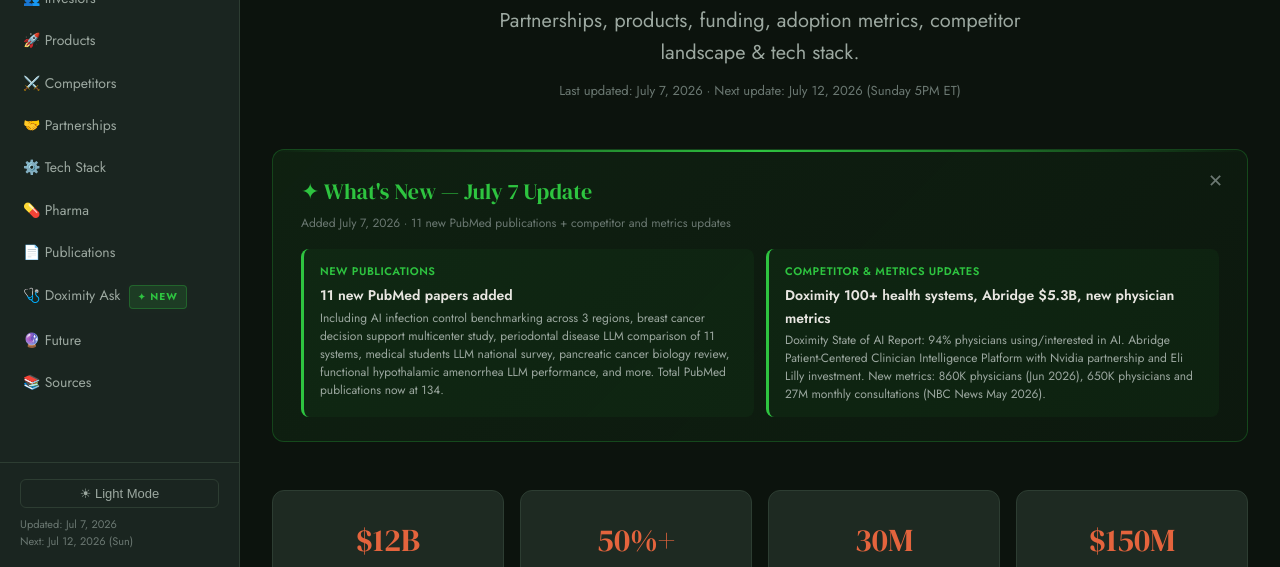
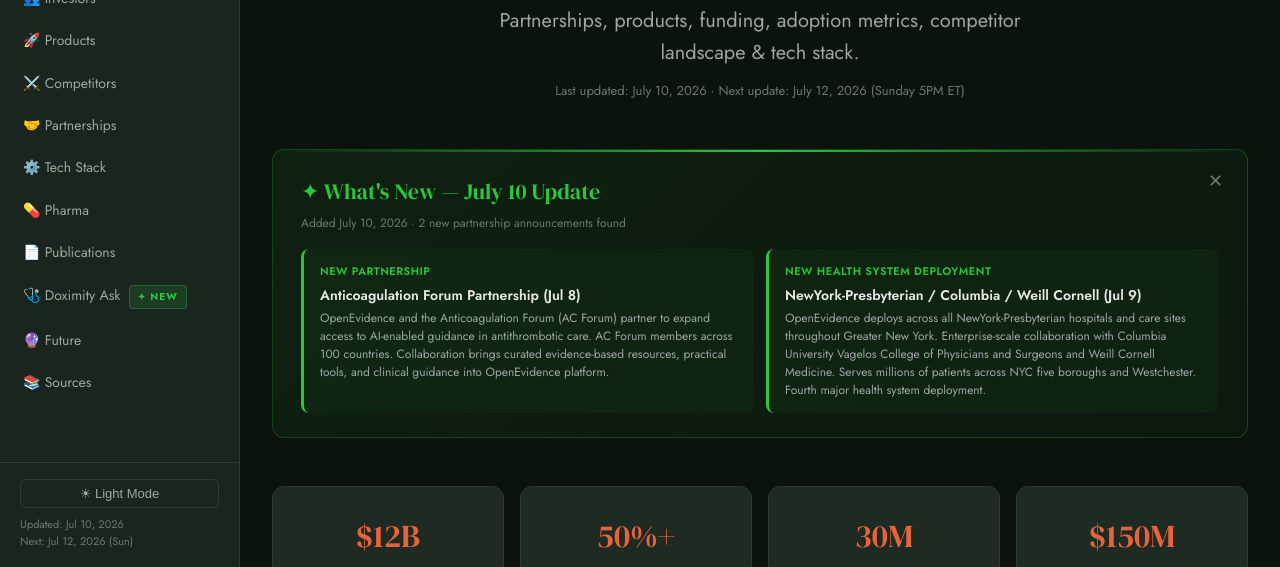
Before and after one commit to vivmuk/OpenEvidence, a website: page index.html in a window 1280 px wide. Shown: the part 233-800 px from the top of the page. Drawn offline with nearby package versions, Linux system fonts and the light colour scheme.

Commit message:
Daily check: new announcements found [Jul 8, Jul 9 2026]

```diff
--- a/index.html
+++ b/index.html
@@ -645,7 +645,7 @@ footer p { font-size: 13px; color: var(--oe-text-muted); }
   </div>
   <div class="sidebar-footer">
     <button class="theme-toggle" onclick="toggleTheme()">☀ Light Mode</button>
-    <div class="updated-info">Updated: Jul 7, 2026<br>Next: Jul 12, 2026 (Sun)</div>
+    <div class="updated-info">Updated: Jul 10, 2026<br>Next: Jul 12, 2026 (Sun)</div>
   </div>
 </div>
 
@@ -656,25 +656,25 @@ footer p { font-size: 13px; color: var(--oe-text-muted); }
   <h1>Open<span class="accent">Evidence</span> Insights</h1>
   <p>Comprehensive tracking of the fastest-growing medical AI platform in history.</p>
   <p>Partnerships, products, funding, adoption metrics, competitor landscape & tech stack.</p>
-  <p class="updated">Last updated: July 7, 2026 · Next update: July 12, 2026 (Sunday 5PM ET)</p>
+  <p class="updated">Last updated: July 10, 2026 · Next update: July 12, 2026 (Sunday 5PM ET)</p>
 </div>
 
 <!-- WHATS NEW BANNER -->
 <div class="container">
   <div class="whats-new" id="whatsNew">
     <button class="wn-dismiss" onclick="document.getElementById('whatsNew').style.display='none'">✕</button>
-    <h3>✦ What's New — July 7 Update</h3>
-    <div class="wn-date">Added July 7, 2026 · 11 new PubMed publications + competitor and metrics updates</div>
+    <h3>✦ What's New — July 10 Update</h3>
+    <div class="wn-date">Added July 10, 2026 · 2 new partnership announcements found</div>
     <div class="wn-grid">
       <div class="wn-item">
-        <div class="wn-cat">New Publications</div>
-        <div class="wn-title">11 new PubMed papers added</div>
-        <div class="wn-desc">Including AI infection control benchmarking across 3 regions, breast cancer decision support multicenter study, periodontal disease LLM comparison of 11 systems, medical students LLM national survey, pancreatic cancer biology review, functional hypothalamic amenorrhea LLM performance, and more. Total PubMed publications now at 134.</div>
+        <div class="wn-cat">New Partnership</div>
+        <div class="wn-title">Anticoagulation Forum Partnership (Jul 8)</div>
+        <div class="wn-desc">OpenEvidence and the Anticoagulation Forum (AC Forum) partner to expand access to AI-enabled guidance in antithrombotic care. AC Forum members across 100 countries. Collaboration brings curated evidence-based resources, practical tools, and clinical guidance into OpenEvidence platform.</div>
       </div>
       <div class="wn-item">
-        <div class="wn-cat">Competitor & Metrics Updates</div>
-        <div class="wn-title">Doximity 100+ health systems, Abridge $5.3B, new physician metrics</div>
-        <div class="wn-desc">Doximity State of AI Report: 94% physicians using/interested in AI. Abridge Patient-Centered Clinician Intelligence Platform with Nvidia partnership and Eli Lilly investment. New metrics: 860K physicians (Jun 2026), 650K physicians and 27M monthly consultations (NBC News May 2026).</div>
+        <div class="wn-cat">New Health System Deployment</div>
+        <div class="wn-title">NewYork-Presbyterian / Columbia / Weill Cornell (Jul 9)</div>
+        <div class="wn-desc">OpenEvidence deploys across all NewYork-Presbyterian hospitals and care sites throughout Greater New York. Enterprise-scale collaboration with Columbia University Vagelos College of Physicians and Surgeons and Weill Cornell Medicine. Serves millions of patients across NYC five boroughs and Westchester. Fourth major health system deployment.</div>
       </div>
     </div>
   </div>
@@ -1296,6 +1296,8 @@ const timelineData = [
   {date:"2026-06-11",cat:"Product",title:"Abridge Keynote — Patient-Centered Clinician Intelligence Platform (Competitor)",desc:"Abridge unveils first AI-native clinician intelligence platform at NYC Keynote. Nvidia foundation model partnership. Eli Lilly investment. Northwestern Medicine rollout. Expands beyond AI scribe into evidence, payer, and pharma connectivity.",src:"BusinessWire",url:"https://www.businesswire.com/news/home/20260611779141/en/Abridge-Unveils-Patient-Centered-Clinician-Intelligence-Platform-Connecting-Care-Delivery-Payment-and-Evidence-Based-Treatment",new:true},
   {date:"2026-06-09",cat:"Media",title:"New PubMed — OpenEvidence assessed against AAOS ACL guidelines",desc:"J ISAKOS publishes evaluation of OpenEvidence responses to American Academy of Orthopaedic Surgeons clinical practice guidelines for ACL reconstruction.",src:"PubMed",url:"https://pubmed.ncbi.nlm.nih.gov/42263851/",new:true},
   {date:"2026-06-02",cat:"Media",title:"New PubMed — OpenEvidence EU geoblocking lessons",desc:"Lancet Regional Health Europe publishes letter on regulatory certainty lessons from OpenEvidence geoblocking in EU and UK over the EU AI Act.",src:"PubMed",url:"https://pubmed.ncbi.nlm.nih.gov/42238012/",new:true},
+  {date:"2026-07-08",cat:"Partnership",title:"Anticoagulation Forum Partnership",desc:"OpenEvidence and the Anticoagulation Forum (AC Forum) partner to expand access to AI-enabled guidance in antithrombotic care. AC Forum's curated evidence-based resources, practical tools, and clinical guidance will be available within OpenEvidence. Collaboration also focuses on identifying clinical knowledge gaps from real-world platform usage.",src:"OpenEvidence",url:"https://www.openevidence.com/announcements/openevidence-anticoagulation-forum-partner-to-expand-access-to-ai-enabled-guidance-in-antithrombotic-care",new:true},
+  {date:"2026-07-09",cat:"Partnership",title:"NewYork-Presbyterian / Columbia / Weill Cornell Deployment",desc:"OpenEvidence deploys across all NewYork-Presbyterian hospitals and care sites throughout Greater New York region. Enterprise-scale collaboration with Columbia University Vagelos College of Physicians and Surgeons and Weill Cornell Medicine. Serves millions of patients across NYC's five boroughs and Westchester.",src:"OpenEvidence",url:"https://www.openevidence.com/announcements/openevidence-and-newyork-presbyterian-columbia-university-and-weill-cornell-medicine-expand-clinical-ai-tools-across-new-york-city-and-westchester",new:true},
 ];
 
 const productsData = [
@@ -1375,6 +1377,8 @@ const partnersData = [
   {name:"Elsevier",type:"ClinicalKey AI (Nov 2023)",date:"Nov 17, 2023",url:"https://www.elsevier.com/about/press-releases/elsevier-health-partners-with-openevidence-to-deliver-trusted-evidence-based"},
   {name:"Pathway Labs",type:"FDA-Cleared AI Cardiology",date:"Jun 23, 2026",url:"https://www.businesswire.com/news/home/20260623150207/en/Pathway-Labs-Announces-Worlds-First-FDA-Clearance-for-Multicondition-AI-in-Cardiology-and-Partnership-with-OpenEvidence",new:true},
   {name:"JOMI",type:"Surgical Video Journal",date:"Jun 25, 2026",url:"https://www.openevidence.com/announcements/openevidence-and-journal-of-medical-insight-jomi-partner-to-bring-peer-reviewed-surgical-videos-to-clinicians",new:true},
+  {name:"AC Forum",type:"Antithrombotic Care",date:"Jul 8, 2026",url:"https://www.openevidence.com/announcements/openevidence-anticoagulation-forum-partner-to-expand-access-to-ai-enabled-guidance-in-antithrombotic-care",new:true},
+  {name:"NewYork-Presbyterian",type:"Health System (Jul 2026)",date:"Jul 9, 2026",url:"https://www.openevidence.com/announcements/openevidence-and-newyork-presbyterian-columbia-university-and-weill-cornell-medicine-expand-clinical-ai-tools-across-new-york-city-and-westchester",new:true},
 ];
 
 const pharmaData = [
```
